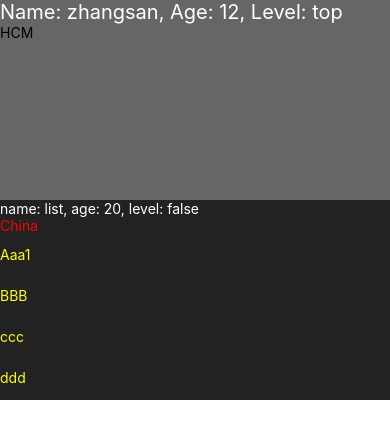
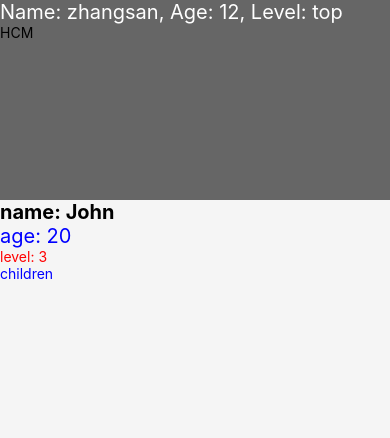
Before and after one commit to hixb/ReactNativeDemo, a React Native app: screen / in a window 390 px wide. Shown: the top 438 px of the page. Built offline with nearby package versions, Linux system fonts and the light colour scheme.

Commit message:
feat: none

```diff
--- a/src/components/FuncView.js
+++ b/src/components/FuncView.js
@@ -1,47 +1,19 @@
 import React from 'react';
-import {Text, View, ScrollView} from 'react-native';
+import {View, Text} from 'react-native';
+import InfoCard from './InfoCard';
 
-export default props => {
-  const {name, age, level} = props;
+export default () => {
+  const getLevelView = () => <Text style={{color: 'red'}}>{'level: 3'}</Text>;
 
-  // 通过useState来定义一个变量
-  const [address, setAddress] = React.useState('China');
-
-  // 获取ScrollView的ref
-  const scrollViewRef = React.useRef(null);
-
-  React.useEffect(() => {}, []);
-
-  const renderProps = () => {
-    return (
-      <Text style={{color: '#fff'}}>
-        {`name: ${name}, age: ${age}, level: ${level}`}
-      </Text>
-    );
-  };
-
-  const renderAddress = () => {
-    return <Text style={{color: 'red'}}>{address}</Text>;
-  };
-
-  const renderList = () => {
-    return (
-      <ScrollView ref={scrollViewRef}>
-        <Text style={{color: 'yellow', marginVertical: 12}}>Aaa1</Text>
-        <Text style={{color: 'yellow', marginVertical: 12}}>BBB</Text>
-        <Text style={{color: 'yellow', marginVertical: 12}}>ccc</Text>
-        <Text style={{color: 'yellow', marginVertical: 12}}>ddd</Text>
-        <Text style={{color: 'yellow', marginVertical: 12}}>eee</Text>
-        <Text style={{color: 'yellow', marginVertical: 12}}>fff</Text>
-      </ScrollView>
-    );
-  };
+  const getChildrenView = () => (
+    <Text style={{color: 'blue'}}>{'children'}</Text>
+  );
 
   return (
-    <View style={{width: '100%', height: 200, backgroundColor: '#222'}}>
-      {renderProps()}
-      {renderAddress()}
-      {renderList()}
+    <View style={{width: '100%', height: '100%', backgroundColor: '#f5f5f5'}}>
+      <InfoCard name="John" age={20} levelView={getLevelView()}>
+        {getChildrenView()}
+      </InfoCard>
     </View>
   );
 };
--- /dev/null
+++ b/src/components/InfoCard.js
@@ -0,0 +1,31 @@
+import React from 'react';
+import {Text, View, StyleSheet} from 'react-native';
+
+export default props => {
+  const {name, age, levelView} = props;
+
+  return (
+    <View style={styles.root}>
+      <Text style={[styles.txt, styles.txtBold]}>{`name: ${name}`}</Text>
+      <Text style={[styles.txt, styles.txtBlue]}>{`age: ${age}`}</Text>
+      {levelView}
+      {props.children}
+    </View>
+  );
+};
+
+const styles = StyleSheet.create({
+  root: {
+    width: '100%',
+    flexDirection: 'column',
+  },
+  txt: {
+    fontSize: 20,
+  },
+  txtBold: {
+    fontWeight: 'bold',
+  },
+  txtBlue: {
+    color: 'blue',
+  },
+});
```
